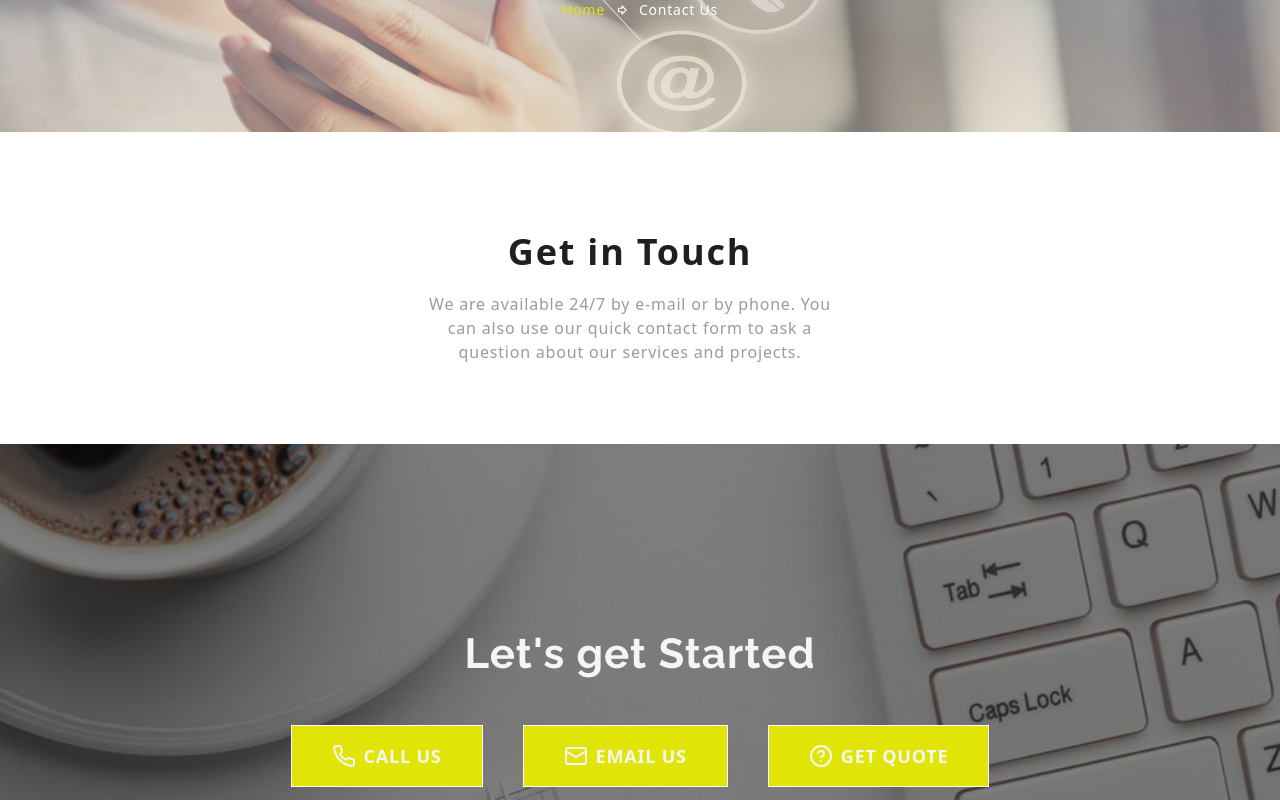
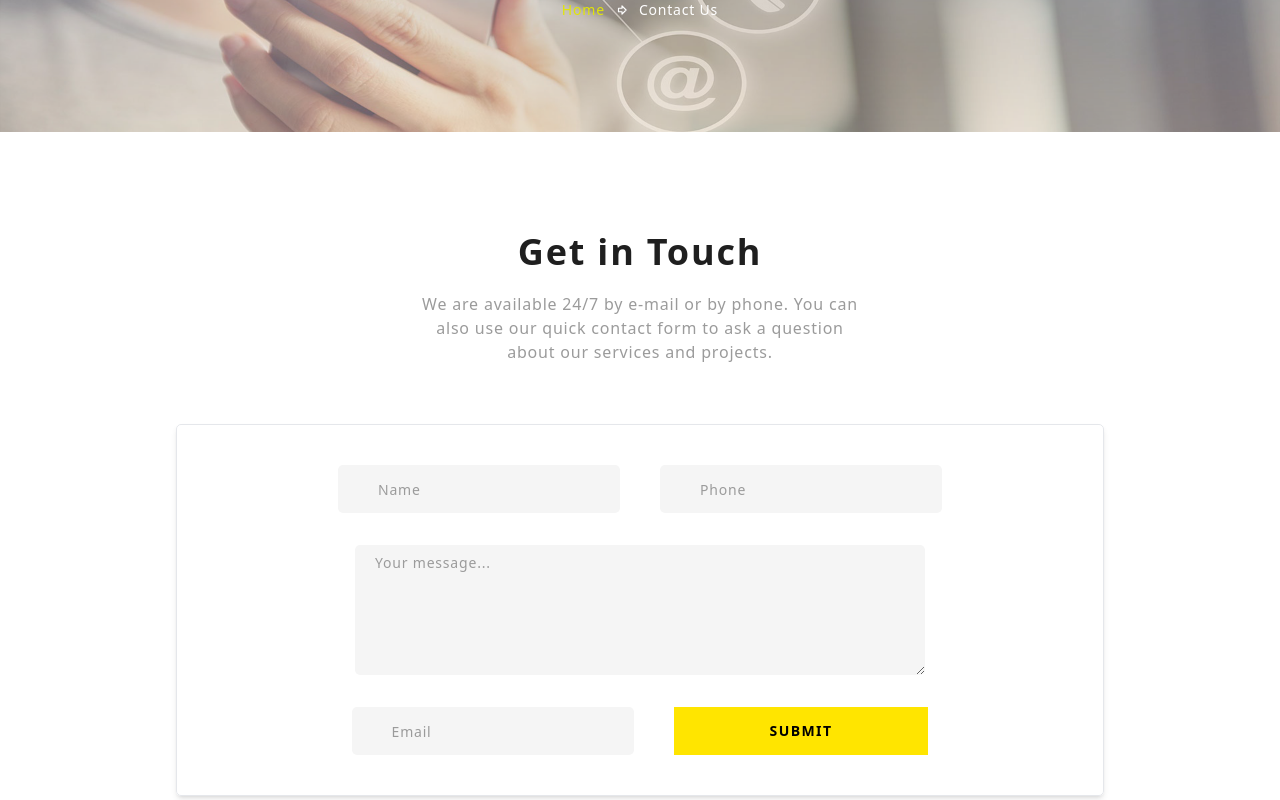
Before and after one commit to Consoling/sndigitech, a React (Vite) app: page /contact-us in a window 1280 px wide. Shown: the part 380-1180 px from the top of the page. Built offline with nearby package versions, Linux system fonts and the light colour scheme; a web font is replaced by a local one.

Commit message:
create contact us

```diff
--- a/src/components/ContactContent.jsx
+++ b/src/components/ContactContent.jsx
@@ -13,7 +13,6 @@ import { Input } from "@/components/ui/input";
 import { z } from "zod";
 import { zodResolver } from "@hookform/resolvers/zod";
 
-
 import { useForm } from "react-hook-form";
 import { Button } from "@/components/ui/button";
 import { Separator } from "@radix-ui/react-select";
@@ -25,7 +24,41 @@ import {
   SelectValue,
 } from "@/components/ui/select";
 
+import {
+  Form,
+  FormControl,
+  FormDescription,
+  FormField,
+  FormItem,
+  FormLabel,
+  FormMessage,
+} from "@/components/ui/form";
+import { Textarea } from "./ui/textarea";
+
+const formSchema = z.object({
+  username: z.string().min(2, {
+    message: "Username must be at least 2 characters.",
+  }),
+  phone: z.string().min(10, {
+    message: "Phone number must be at least 10 characters.",
+  }),
+  feedback: z.string().min(5, {
+    message: "Feedback must be at least 5 characters.",
+  }),
+  email: z.string().email({
+    message: "Invalid email address.",
+  }),
+});
+
 const ContactContent = () => {
+  const form = useForm({
+    resolver: zodResolver(formSchema),
+  });
+
+  const onSubmit = (data) => {
+    console.log(data);
+  };
+
   return (
     <div>
       {/* Banner Section */}
@@ -66,19 +99,113 @@ const ContactContent = () => {
       </div>
 
       {/* Forms Section */}
-      <section className="lg:px-44 md:px-32  px-5 py-10 lg:flex-row flex-col flex lg:justify-center lg:gap-5 bg-white">
+      <section className="lg:px-44 md:px-32  px-5 py-10 flex-col flex lg:justify-center lg:gap-5 bg-white">
         <div className="w-full mt-10 justify-center flex flex-col items-center lg:px-32 md:px-5 xl:px-40">
           <h1 className="text-4xl py-5 font-raelway text-[#1f1f1f] font-bold tracking-wider">
             Get in Touch
           </h1>
           <span className="w-full md:px-20 text-center">
-            We are available 24/7 by e-mail or by phone. You can also use our quick contact form to ask a question about our services and projects.
+            We are available 24/7 by e-mail or by phone. You can also use our
+            quick contact form to ask a question about our services and
+            projects.
           </span>
         </div>
         <div className="flex flex-col">
+          <Form {...form}>
+            <form
+              onSubmit={form.handleSubmit(onSubmit)}
+              className="space-y-8  rounded-[5px] bg-transparent backdrop-blur-lg shadow-md border w-full px-4 md:px-10 h-auto py-10 my-10 "
+            >
+              <div className="flex lg:flex-row flex-col gap-10 lg:justify-center ">
+                <FormField
+                  className="lg:w-[570px] md:w-[420px] w-[280px]"
+                  control={form.control}
+                  name="username"
+                  render={({ field }) => (
+                    <FormItem>
+                      <FormControl>
+                        <Input
+                          placeholder="Name"
+                          {...field}
+                          className="px-10 bg-[#f5f5f5] py-6 border-none rounded-[5px]"
+                        />
+                      </FormControl>
 
+                      <FormMessage />
+                    </FormItem>
+                  )}
+                />
+                <FormField
+                  control={form.control}
+                  name="phone"
+                  render={({ field }) => (
+                    <FormItem>
+                      <FormControl>
+                        <Input
+                          placeholder="Phone"
+                          {...field}
+                          className="px-10 py-6 bg-[#f5f5f5] border-none rounded-[5px]"
+                        />
+                      </FormControl>
+
+                      <FormMessage />
+                    </FormItem>
+                  )}
+                />
               </div>
 
+              <div className="flex justify-center">
+                <div className=" flex ">
+                  <FormField
+                    control={form.control}
+                    name="feedback"
+                    render={({ field }) => (
+                      <FormItem className="">
+                        <FormControl>
+                          <Textarea
+                            placeholder="Your message..."
+                            className=" border-none lg:w-[570px] md:w-[420px]  w-[280px] bg-[#f5f5f5]  h-[130px] px-5 rounded-[5px]"
+                            {...field}
+                          />
+                        </FormControl>
+
+                        <FormMessage />
+                      </FormItem>
+                    )}
+                  />
+                </div>
+              </div>
+
+              <div className="flex lg:flex-row flex-col gap-10 lg:justify-center ">
+                <FormField
+                  className="lg:w-[570px] md:w-[420px] w-[280px]"
+                  control={form.control}
+                  name="email"
+                  render={({ field }) => (
+                    <FormItem>
+                      <FormControl>
+                        <Input
+                          placeholder="Email"
+                          {...field}
+                          className="px-10 bg-[#f5f5f5] py-6 border-none rounded-[5px]"
+                        />
+                      </FormControl>
+
+                      <FormMessage />
+                    </FormItem>
+                  )}
+                />
+
+                <Button
+                  type="submit"
+                  className="h-12 px-24 py-2  bg-snyellow text-black font-semibold uppercase tracking-widest"
+                >
+                  Submit
+                </Button>
+              </div>
+            </form>
+          </Form>
+        </div>
       </section>
     </div>
   );
--- /dev/null
+++ b/src/components/ui/textarea.jsx
@@ -0,0 +1,18 @@
+import * as React from "react"
+
+import { cn } from "@/lib/utils"
+
+const Textarea = React.forwardRef(({ className, ...props }, ref) => {
+  return (
+    (<textarea
+      className={cn(
+        "flex h-10 w-full rounded-md border border-input bg-background px-3 py-2 text-sm ring-offset-background file:border-0 file:bg-transparent file:text-sm file:font-medium placeholder:text-muted-foreground focus-visible:outline-none focus-visible:ring-2 focus-visible:ring-ring focus-visible:ring-offset-2 disabled:cursor-not-allowed disabled:opacity-50",
+        className
+      )}
+      ref={ref}
+      {...props} />)
+  );
+})
+Textarea.displayName = "Textarea"
+
+export { Textarea }
```
Lines whose indentation alone changed are shown as unchanged.
